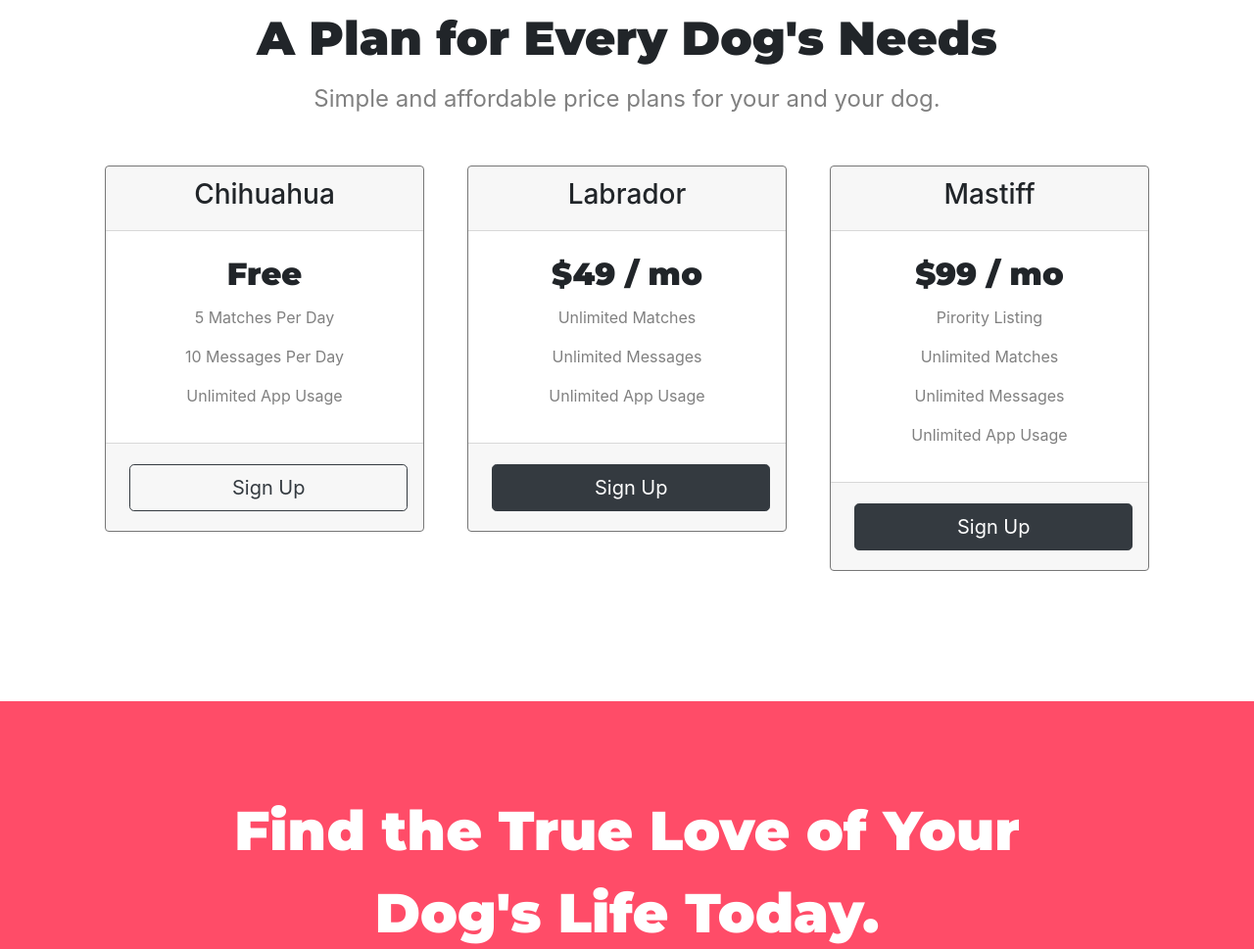
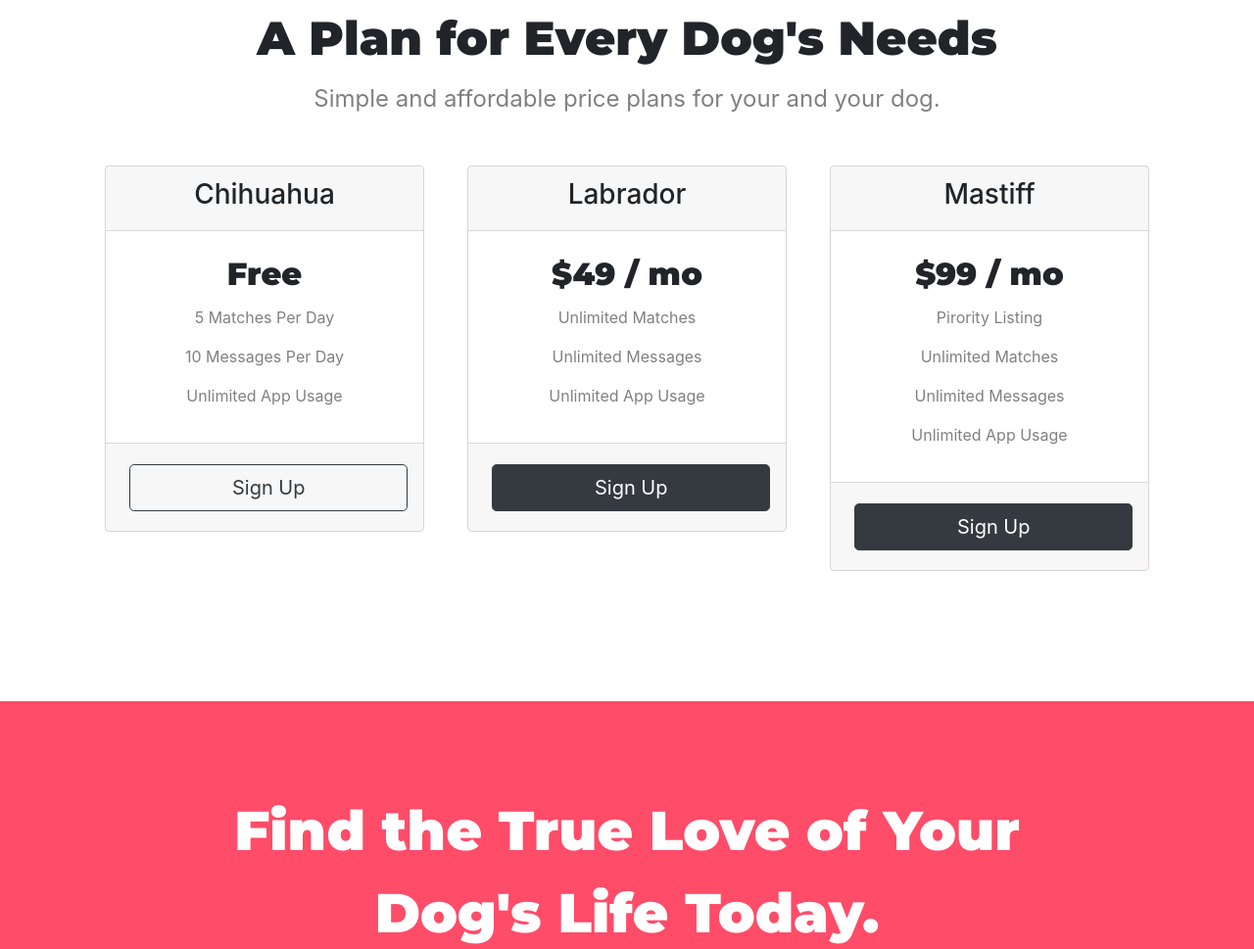
Before and after one commit to Nitish09mishra/tindog, a plain HTML site: page index.html in a window 1280 px wide. Shown: the part 1807-2776 px from the top of the page at 98% size. Drawn offline with nearby package versions, Linux system fonts and the light colour scheme.

Commit message:
Update styles.css

```diff
--- a/css/styles.css
+++ b/css/styles.css
@@ -112,7 +112,7 @@ h2 {
 	text-align: center;
 }
 .card {
-	border: 1px solid #777;
+	border: 1px solid #d8d4d4;
 	transition: ease-in 0.3s;
 }
 .card:hover {
```
